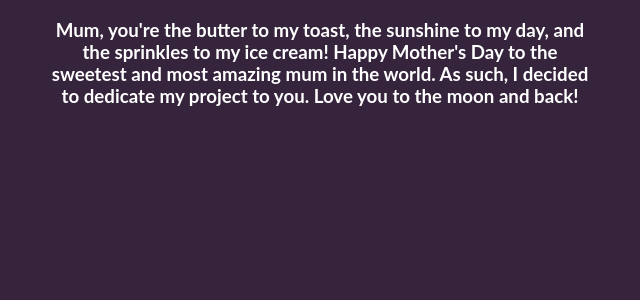
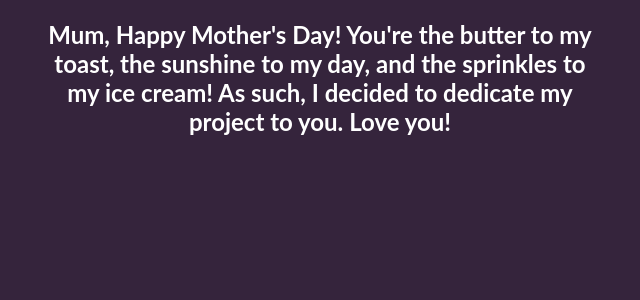
Before and after one commit to gal333t/project-2, a Flask app: page / in a window 1280 px wide. Shown: the part 27-327 px from the top of the page, without its empty margins (320-960 px from the left). Run offline with Flask 3, Linux system fonts and the light colour scheme; the visitor is signed in with stand-in values (Sample User, id 1); some libraries are stand-ins or nearby versions.

Commit message:
changing the home message

```diff
--- a/templates/home.html
+++ b/templates/home.html
@@ -1,12 +1,9 @@
 {% extends "base.html" %}
 {% block body %}
 <div class="homepage">
-    <h3>
-        Mum, you're the butter to my toast, the sunshine to my day, and the sprinkles to my ice cream! Happy Mother's
-        Day to
-        the sweetest and most amazing mum in the world. As such, I decided to dedicate my project to you. Love you to
-        the
-        moon and back!
-    </h3>
+    <h2>
+        Mum, Happy Mother's Day! You're the butter to my toast, the sunshine to my day, and the sprinkles to my ice
+        cream! As such, I decided to dedicate my project to you. Love you!
+    </h2>
 </div>
 {% endblock %}
```
